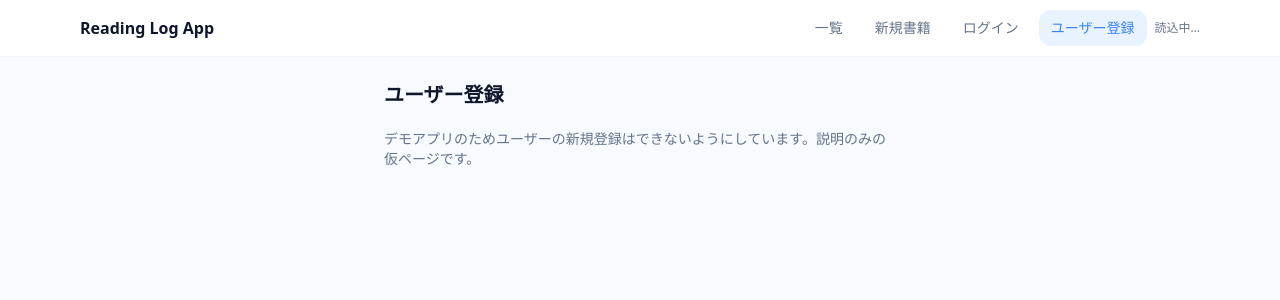
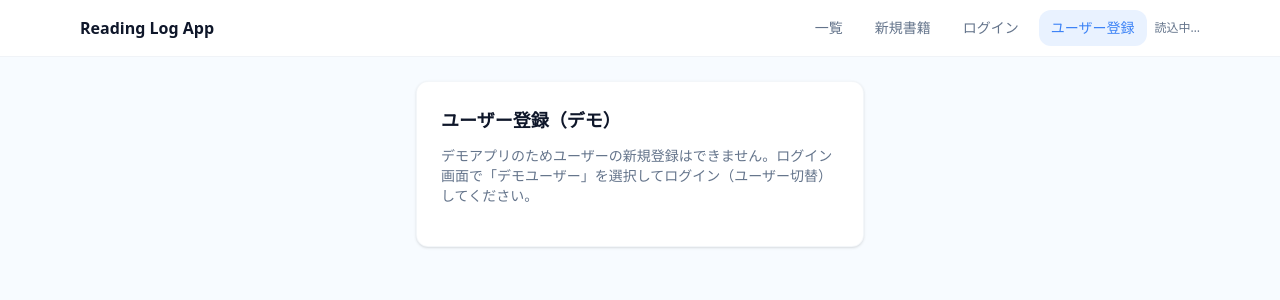
Before and after one commit to seiya-matsuoka/reading-log-app, a React (Vite) app in the folder frontend/: page /register in a window 1280 px wide. Shown: the top 300 px of the page. Built offline with nearby package versions, Linux system fonts and the light colour scheme; no server answers.

Commit message:
feat(frontend): ユーザー登録画面のUI修正
- pages/Register.jsx

```diff
--- a/frontend/src/pages/Register.jsx
+++ b/frontend/src/pages/Register.jsx
@@ -1,11 +1,12 @@
+import { MSG } from '../utils/messages.js';
+
 export default function Register() {
   return (
-    <section className="mx-auto max-w-lg space-y-5">
-      <h1 className="text-xl font-semibold">ユーザー登録</h1>
-      <p className="text-muted text-sm">
-        デモアプリのため<span className="font-medium">ユーザーの新規登録はできない</span>
-        ようにしています。説明のみの仮ページです。
-      </p>
-    </section>
+    <div className="mx-auto max-w-md">
+      <div className="bg-surface border-border/40 rounded-(--radius) border p-6 shadow-sm">
+        <h1 className="mb-3 text-lg font-semibold">ユーザー登録（デモ）</h1>
+        <p className="text-muted mb-4 text-sm">{MSG.FE.UI.REGISTER.HELP}</p>
+      </div>
+    </div>
   );
 }
```
